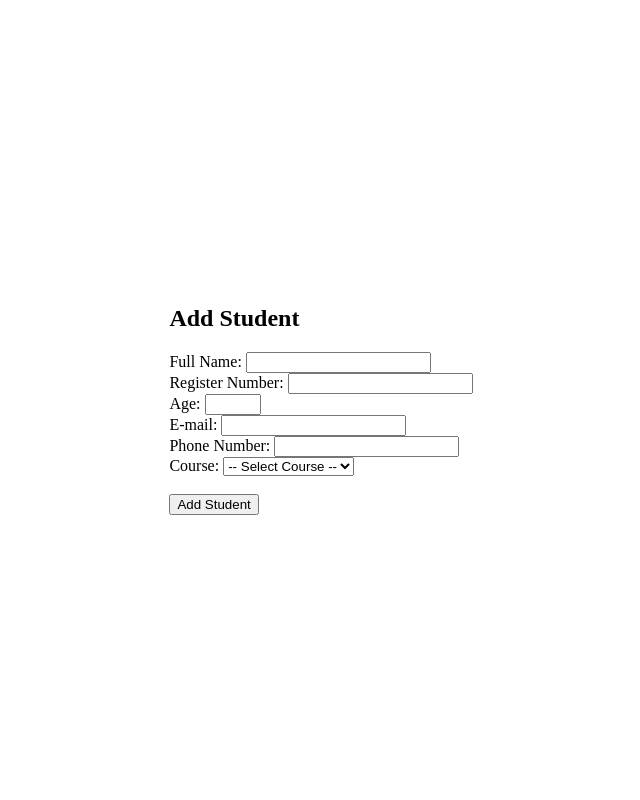
After one commit to INV-ShabnaKS/php-school-management, a PHP site: page /public/addstudent.php in a window 1280 px wide. The commit adds this page. Shown: the whole page, without its empty margins (319-959 px from the left). Run offline with PHP 8.4, Linux system fonts and the light colour scheme; the visitor is signed in with stand-in values (Sample User, id 1).

Commit message:
feat: Added student registration functionality

```diff
--- /dev/null
+++ b/public/addstudent.php
@@ -0,0 +1,54 @@
+<?php
+session_start();
+if (!isset($_SESSION['username'])) {
+    header("Location: login.html");
+    exit();
+}
+?>
+
+<!DOCTYPE html>
+<html>
+    <head>
+        <title>student registration</title>
+        <style>
+            body{
+                margin: 0;
+                display: flex;
+                justify-content: center;
+                align-items: center;
+                height:100vh;
+            }
+        </style>
+    </head>
+    <body>
+
+        <form action= "register.php" method= "POST">
+            <h2>Add Student</h2>
+            <label for="fullname">Full Name:</label>
+            <input type="text" id="fullname" name="fullname" required ><br>
+            <label for="registerno">Register Number:</label>
+            <input type="text" id="registerno" name="registerno" required ><br>
+            <label for="age">Age:</label>
+            <input type="number" id="age" name="age" min="18" max="25" required><br>
+            <label for="email">E-mail:</label>
+            <input type="email" id="email" name="email" required ><br>
+            <label for="phone">Phone Number:</label>
+            <input type="tel" id="phone" name="phone" required ><br>
+            <label for="course">Course:</label>
+            <select id="course" name="course" required><br>
+                <option value="">-- Select Course --</option>
+                    <?php
+                    $allowed_courses = ["B.Tech", "B.Sc", "BCA", "MCA"];
+                    foreach ($allowed_courses as $c) {
+                        echo "<option value='$c'>$c</option>";
+                    }
+                    ?>
+                </select>
+
+
+            </select><br><br>
+            <button type="submit">Add Student</button>
+
+        </form>
+    </body>
+</html>
--- a/public/login.php
+++ b/public/login.php
@@ -73,7 +73,7 @@ if ($_SERVER['REQUEST_METHOD'] === 'POST') {
             session_start();
             $_SESSION['username'] = $username;
 
-            echo "<form action='add_student.php'><button>Add Student</button></form>";
+            echo "<form action='addstudent.php'><button>Add Student</button></form>";
             echo "<form action='view_students.php'><button>View Students</button></form>";
             reset_attempts($conn, $username);
         } else {
```
Also changed, not shown: public/register.php (added, +58 -0 lines).
